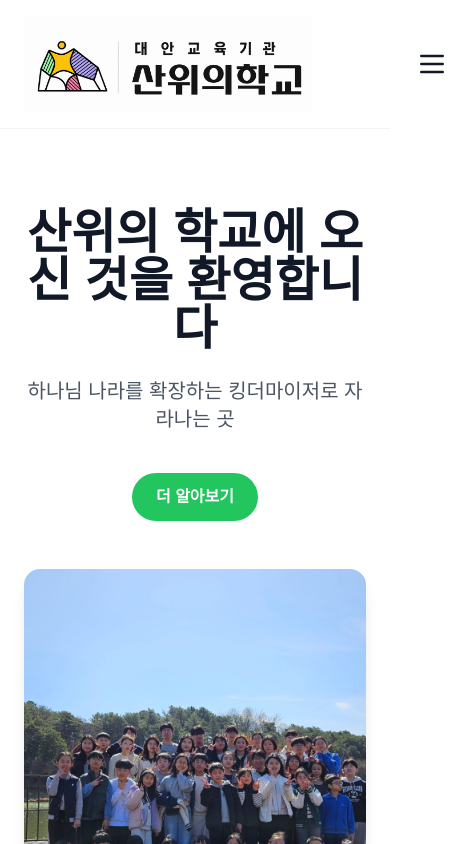
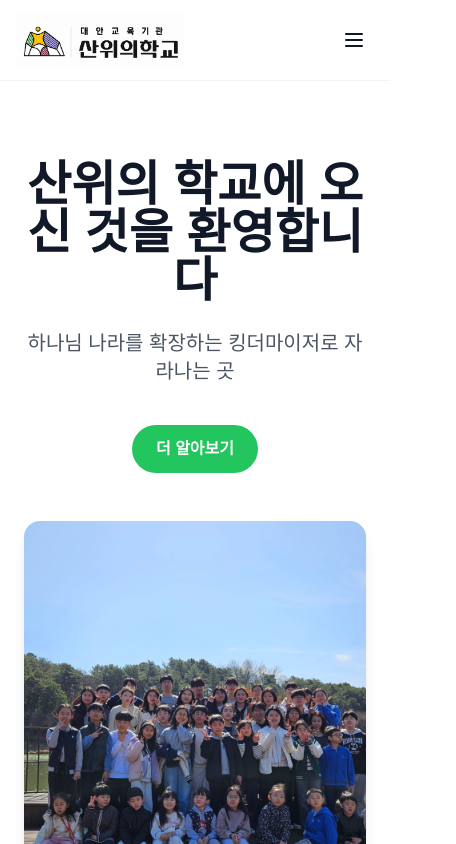
Before and after one commit to cw5444/KOAH, a Next.js app: page / in a window 390 px wide. Shown: the top 844 px of the page, 456 px wide, since content can reach past the window. Built offline with nearby package versions, Linux system fonts and the light colour scheme.

Commit message:
fix: 모바일 헤더 레이아웃 - 로고 사이즈 최적화

```diff
--- a/src/components/layout/Header.tsx
+++ b/src/components/layout/Header.tsx
@@ -52,9 +52,9 @@ export default function Header() {
 
   return (
     <header className="bg-white border-b border-gray-100 sticky top-0 z-50">
-  <div className="max-w-7xl mx-auto px-6 h-32 lg:h-32 md:h-28 sm:h-24 flex items-center justify-between">
-    <Link href="/" className="flex items-center gap-2">
-      <div className="relative w-96 lg:w-96 md:w-72 sm:w-56 h-24 lg:h-24 md:h-20 sm:h-16 flex-shrink-0">
+  <div className="max-w-7xl mx-auto px-4 sm:px-6 h-20 sm:h-28 lg:h-32 flex items-center justify-between">
+    <Link href="/" className="flex items-center gap-2 flex-shrink-0">
+      <div className="relative w-48 sm:w-64 lg:w-96 h-14 sm:h-20 lg:h-24 flex-shrink-0">
         <Image src="/logo_text.png" alt="산위의 학교" fill className="object-contain object-left" priority />
       </div>
     </Link>
@@ -81,7 +81,7 @@ export default function Header() {
       aria-label="menu"
       aria-expanded={isMenuOpen}
     >
-      <svg className="w-8 h-8" fill="none" stroke="currentColor" viewBox="0 0 24 24">
+      <svg className="w-6 h-6" fill="none" stroke="currentColor" viewBox="0 0 24 24">
         <path strokeLinecap="round" strokeLinejoin="round" strokeWidth={2} d={isMenuOpen ? "M6 18L18 6M6 6l12 12" : "M4 6h16M4 12h16M4 18h16"} />
       </svg>
     </button>
@@ -97,7 +97,7 @@ export default function Header() {
   {isMenuOpen && (
     <div
       ref={menuRef}
-      className="fixed top-24 sm:top-28 left-0 right-0 bg-white lg:hidden flex flex-col gap-6 font-bold z-50 px-6 py-8 border-t border-gray-100"
+      className="fixed top-20 sm:top-28 left-0 right-0 bg-white lg:hidden flex flex-col gap-6 font-bold z-50 px-6 py-8 border-t border-gray-100"
     >
       <Link href="#about" onClick={() => setIsMenuOpen(false)}>{t.about}</Link>
       <Link href="#classes" onClick={() => setIsMenuOpen(false)}>{t.classes}</Link>
@@ -110,5 +110,6 @@ export default function Header() {
   )}
 </header>
 
+
   )
 }
```
